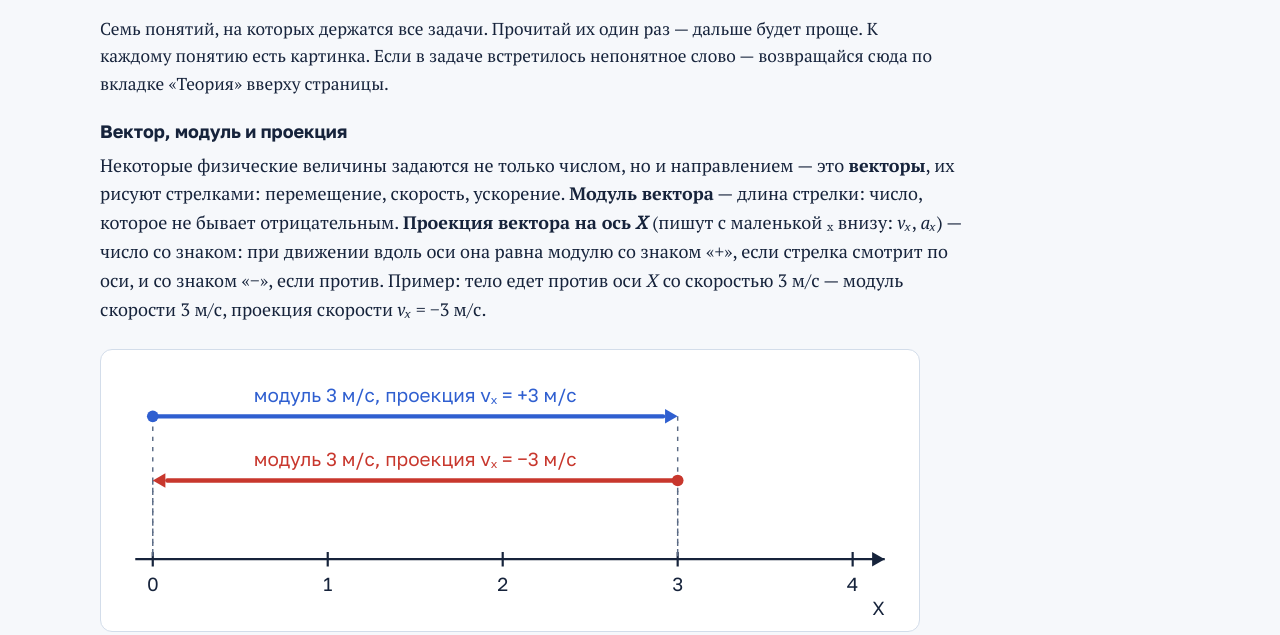
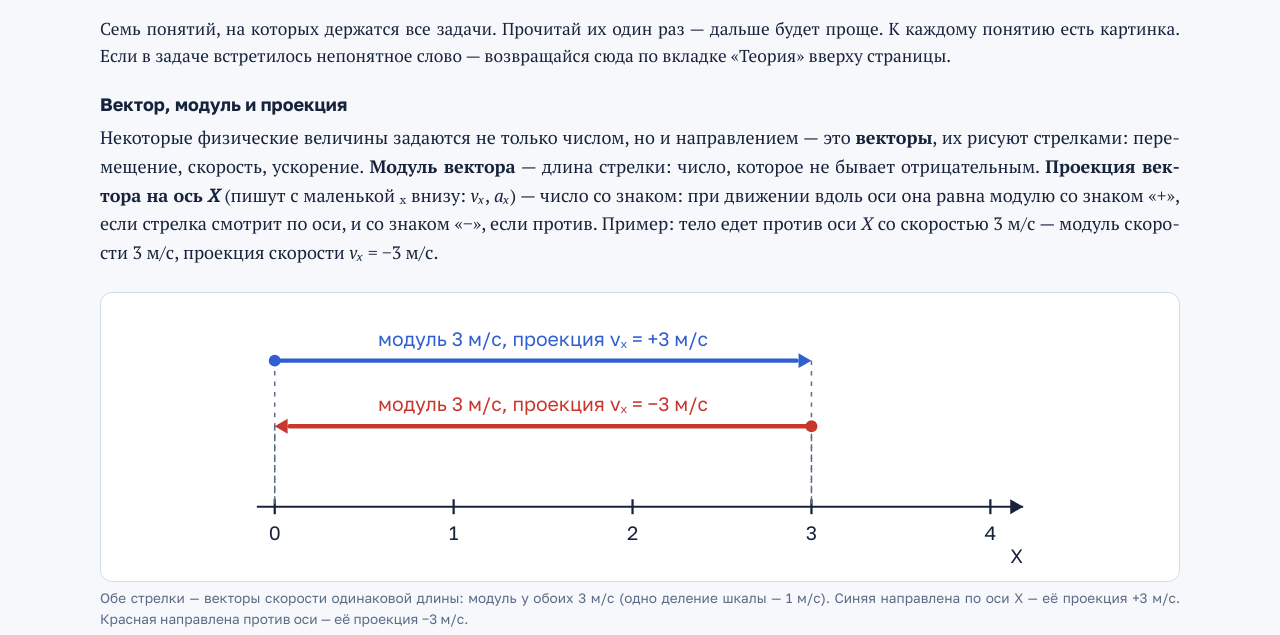
Before and after one commit to Verter73/physics-9-kinematics, a plain HTML site: page teoriya.html in a window 1280 px wide. Shown: the part 165-800 px from the top of the page. Drawn offline with Linux system fonts and the light colour scheme.

Commit message:
Текст на всю ширину блоков, выравнивание по ширине с переносами

```diff
--- a/style.css
+++ b/style.css
@@ -90,8 +90,10 @@
   border-radius: 4px;
 }
 
-p, li, dd {
-  max-width: 92ch;
+p, li, dd, figcaption, .cards .d, .trap, .note, .answer, .rule {
+  text-align: justify;
+  hyphens: auto;
+  -webkit-hyphens: auto;
 }
 
 i.v {
@@ -371,7 +373,6 @@
 
 figure.fig {
   margin: 1.4em 0;
-  max-width: 820px;
 }
 
 .graph {
@@ -385,6 +386,8 @@
 .graph svg {
   display: block;
   width: 100%;
+  max-width: 820px;
+  margin: 0 auto;
   height: auto;
   min-width: 300px;
 }
--- a/teoriya.html
+++ b/teoriya.html
@@ -8,7 +8,7 @@
   <link rel="preconnect" href="https://fonts.googleapis.com">
   <link rel="preconnect" href="https://fonts.gstatic.com" crossorigin>
   <link rel="stylesheet" href="https://fonts.googleapis.com/css2?family=Golos+Text:wght@400;600;700&family=PT+Serif:ital,wght@0,400;0,700;1,400&display=swap">
-  <link rel="stylesheet" href="style.css">
+  <link rel="stylesheet" href="style.css?v=2">
   <script src="graph.js" defer></script>
 </head>
 <body>
```
Also changed, not shown: index.html (+1 -1 lines), zadacha-1.html (+1 -1 lines), zadacha-2.html (+1 -1 lines), zadacha-3.html (+1 -1 lines), zadacha-4.html (+1 -1 lines), zadacha-5.html (+1 -1 lines), zadacha-6.html (+1 -1 lines).
